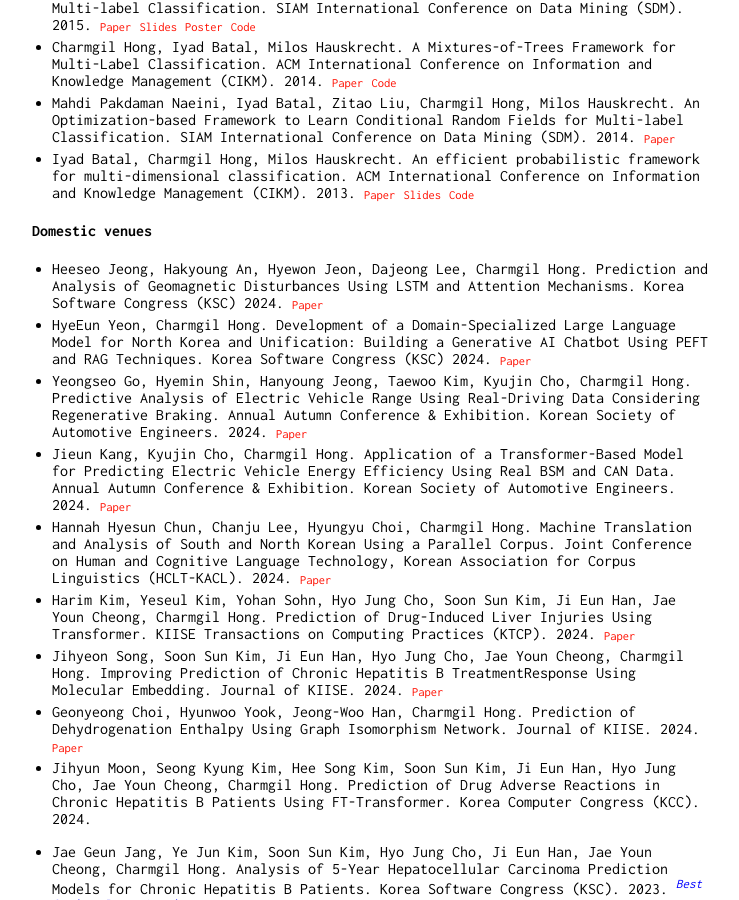
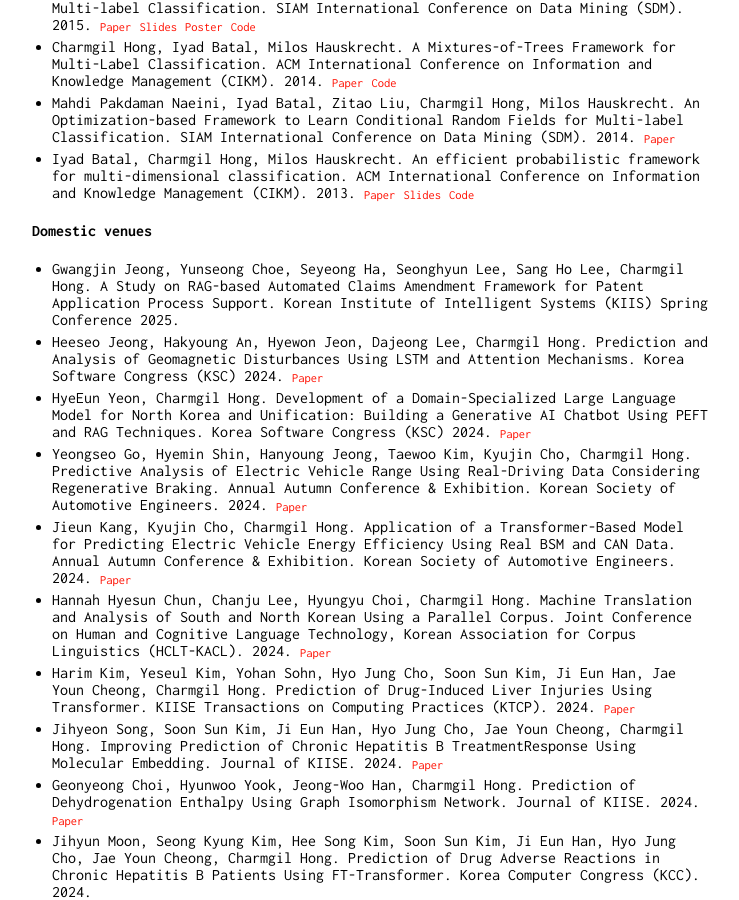
Before and after one commit to charmgil/charmgil.github.io, a Jekyll site: the page built from index.md, in a window 1280 px wide and 900 px high, scrolled down 1781 px. Shown: the whole window, without its empty margins (258-997 px from the left). Built offline with Jekyll 4.4.1, drawn with Linux system fonts in a browser that asks for light colours.

Commit message:
modified:   index.md

```diff
--- a/index.md
+++ b/index.md
@@ -61,6 +61,7 @@ I am also interested in: (4) AI/ICT for Korean unification and the development o
 
 
 #### Domestic venues
+* Gwangjin Jeong, Yunseong Choe, Seyeong Ha, Seonghyun Lee, Sang Ho Lee, Charmgil Hong. A Study on RAG-based Automated Claims Amendment Framework for Patent Application Process Support. Korean Institute of Intelligent Systems (KIIS) Spring Conference 2025.
 * Heeseo Jeong, Hakyoung An, Hyewon Jeon, Dajeong Lee, Charmgil Hong. Prediction and Analysis of Geomagnetic Disturbances Using LSTM and Attention Mechanisms. Korea Software Congress (KSC) 2024. <span class="res">[Paper](https://www.dbpia.co.kr/journal/articleDetail?nodeId=NODE12042262){:target="_blank"}</span>
 * HyeEun Yeon, Charmgil Hong. Development of a Domain-Specialized Large Language Model for North Korea and Unification: Building a Generative AI Chatbot Using PEFT and RAG Techniques. Korea Software Congress (KSC) 2024. <span class="res">[Paper](https://www.dbpia.co.kr/journal/articleDetail?nodeId=NODE12042265){:target="_blank"}</span>
 * Yeongseo Go, Hyemin Shin, Hanyoung Jeong, Taewoo Kim, Kyujin Cho, Charmgil Hong. Predictive Analysis of Electric Vehicle Range Using Real-Driving Data Considering Regenerative Braking. Annual Autumn Conference & Exhibition. Korean Society of Automotive Engineers. 2024. <span class="res">[Paper](https://www.dbpia.co.kr/journal/articleDetail?nodeId=NODE12047700){:target="_blank"}</span>
```
